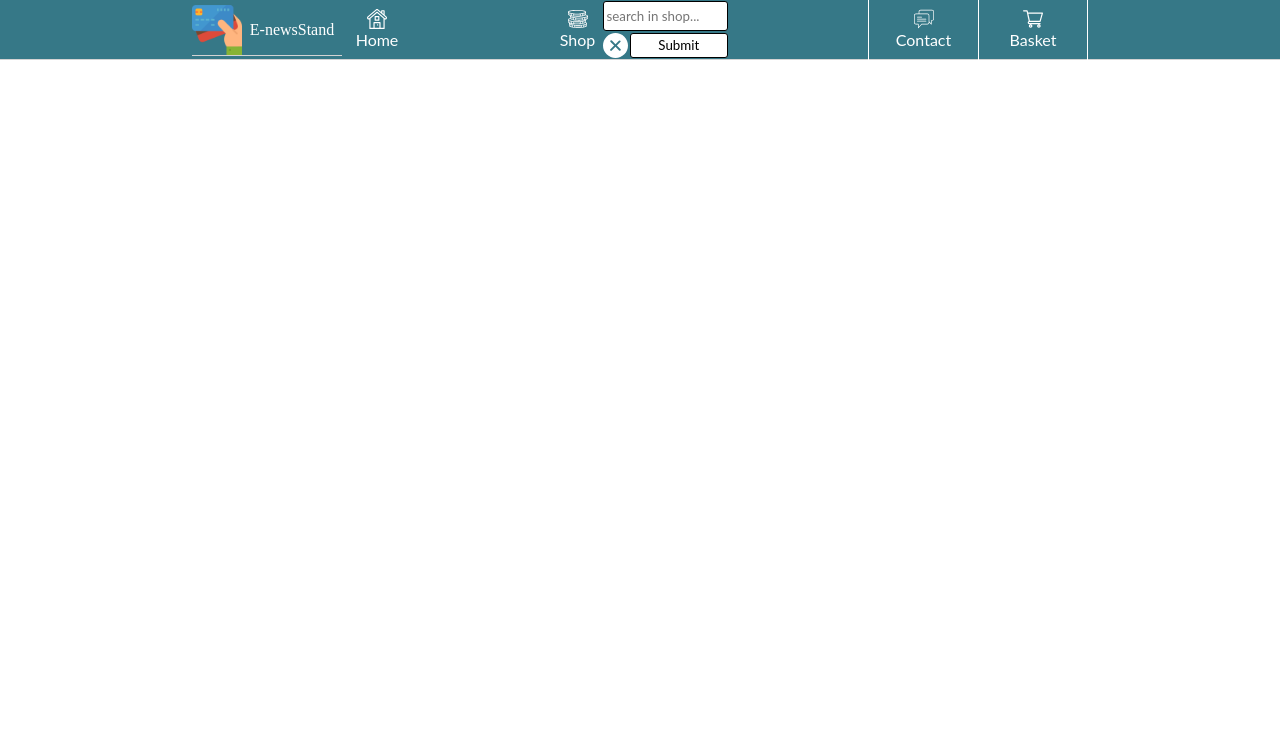
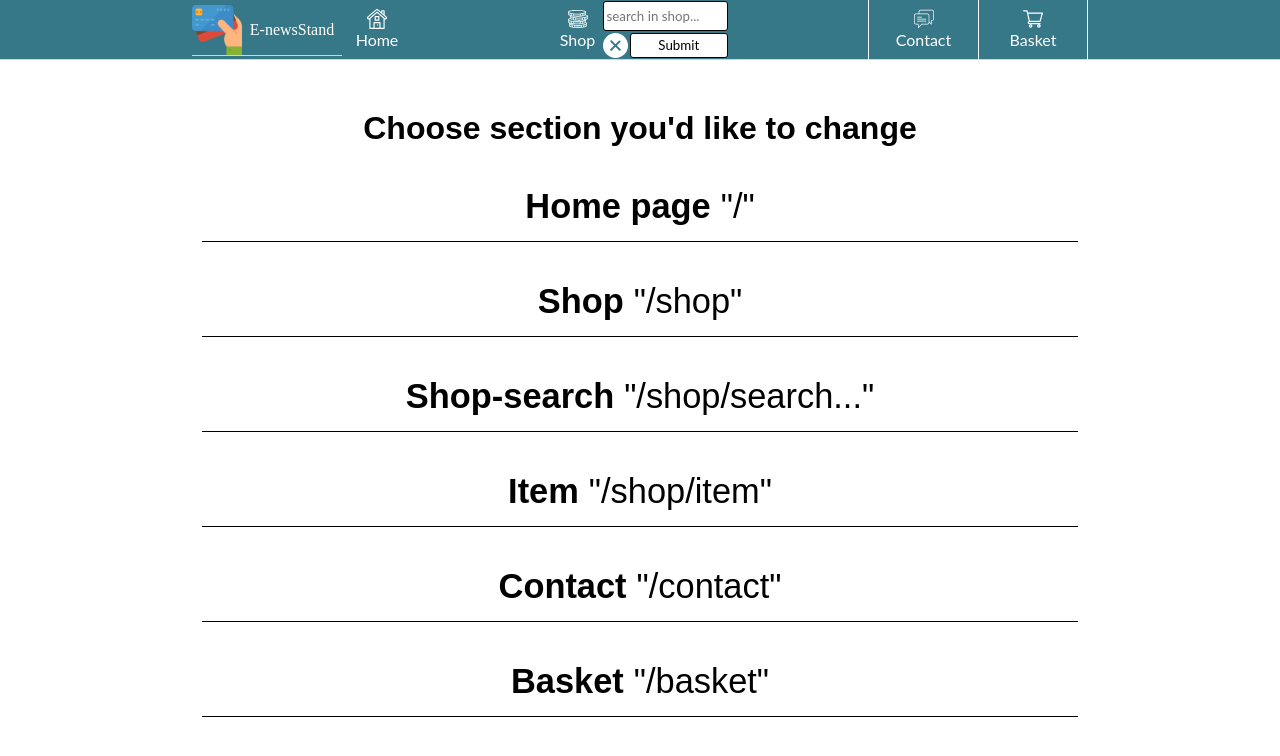
Before and after one commit to klauza/e-newsstand, a React (Create React App) app in the folder client/: page /admin/change-ui in a window 1280 px wide. Shown: the top 756 px of the page. Built offline with nearby package versions, Linux system fonts and the light colour scheme; what react-pose would draw is missing.

Commit message:
create admin section to change page's ui

```diff
--- a/client/src/components/Admin/PageLook/AdminUI.js
+++ b/client/src/components/Admin/PageLook/AdminUI.js
@@ -1,10 +1,85 @@
-import React from 'react'
+import React, {useState} from 'react';
+import styled from 'styled-components';
+import { Wrapper } from '../../../layout/StyledComponents';
+import ModalUI from './ModalUI';
+
+
+const Container = styled.div`
+  width: 100%;
+  text-align: center;
+  h1{
+      font-family: sans-serif;
+  }
+  section{
+    width: 100%; margin: 25px auto 0;
+    border-bottom: 1px solid black;
+    cursor: pointer;
+    &:hover{
+      background: lightgrey;
+    }
+    div{
+      padding: 10px;
+      display: flex; flex-direction: row;
+      justify-content: center;
+    }
+
+    span, h2{
+      padding: 5px;
+      font-family: sans-serif;
+      font-size: 2.15rem;
+      text-align: center;
+    }
+  }
+`;
+
+const linkDatabase = [
+  {
+    id: 0, name: "Home page", endpoint: `"/"`
+  },
+  {
+    id: 1, name: "Shop", endpoint: `"/shop"`
+  },
+  {
+    id: 2, name: "Shop-search", endpoint: `"/shop/search..."`
+  },
+  {
+    id: 3, name: "Item", endpoint: `"/shop/item"`
+  },
+  {
+    id: 4, name: "Contact", endpoint: `"/contact"`
+  },
+  {
+    id: 5, name: "Basket", endpoint: `"/basket"`
+  }
+];
 
 const AdminUI = () => {
+
+
+  const [showModal, setShowModal] = useState(null);
+
+  console.log(showModal);
   return (
-    <div>
-      PAGE UI
-    </div>
+    <React.Fragment>
+
+      {(showModal !== null) && <ModalUI setShowModal={setShowModal} id={showModal} />}
+
+      <Wrapper>
+        <Container>
+          <h1>Choose section you'd like to change</h1>
+
+          {linkDatabase.map((section, id) =>
+          <section key={id} onClick={()=>setShowModal(id)}>
+            <div>
+              <h2>{section.name}</h2>
+              <span>{section.endpoint}</span>
+            </div>
+          </section>
+          )}
+
+        </Container>
+      </Wrapper>
+    </React.Fragment>
   )
 }
 
--- /dev/null
+++ b/client/src/components/Admin/PageLook/ModalUI.js
@@ -0,0 +1,61 @@
+import React from 'react';
+import styled from 'styled-components';
+
+const ModalContainer = styled.div`
+  width: 100%; height: 100%;
+  position: fixed;
+  top: 170px; left: 0; bottom: 0; right: 0;
+  background: lightgrey;
+  z-index: 100;
+  transform: translateY(100%);
+  animation: open-modal forwards 500ms ease;
+  ${props => props.closeModal ? (
+    `animation: close-modal forwards 500ms ease;`
+  ) : (null)}
+
+  @keyframes open-modal{
+    0%{
+      transform: translateY(100%);
+      opacity: 0;
+    }
+    100%{
+      transform: translateY(0);
+      opacity: 1;
+    }
+  }
+
+  @keyframes close-modal{
+    0%{
+      transform: translateY(0);
+      opacity: 1;
+    }
+    100%{
+      transform: translateY(100%);
+      opacity: 0;
+    }
+  }
+`;
+
+
+const ModalUI = (props) => {
+
+  const [closeModal, setCloseModal] = React.useState(false);
+
+  const exitModal = () => {
+    setCloseModal(true);
+
+    setTimeout(()=>{
+      props.setShowModal(null)
+    }, 500)
+  }
+  return (
+    <ModalContainer closeModal={closeModal}>
+      modal {props.id}
+      <button onClick={exitModal}>
+        Close
+      </button>
+    </ModalContainer>
+  )
+}
+
+export default ModalUI
```
Also changed, not shown: client/src/components/Admin/Stock/AdminCategoryModal.js (added, +32 -0 lines).
